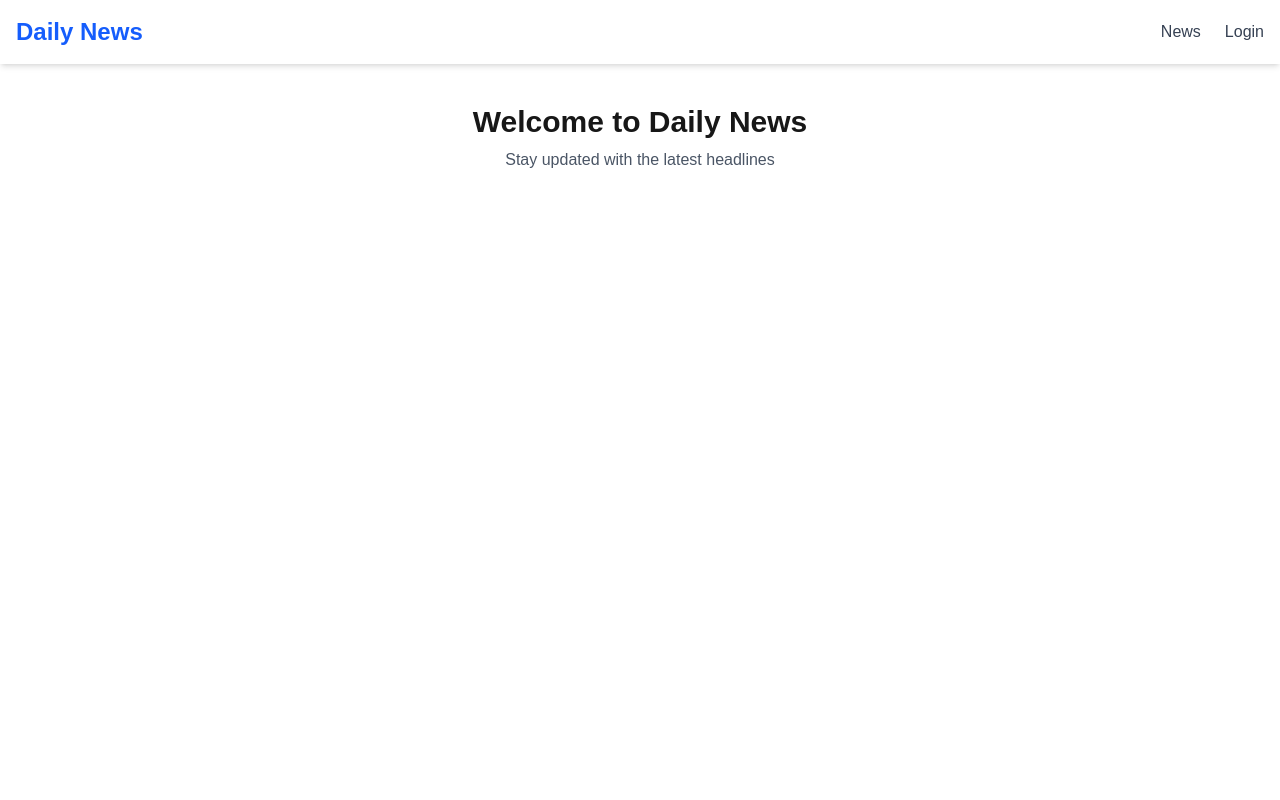
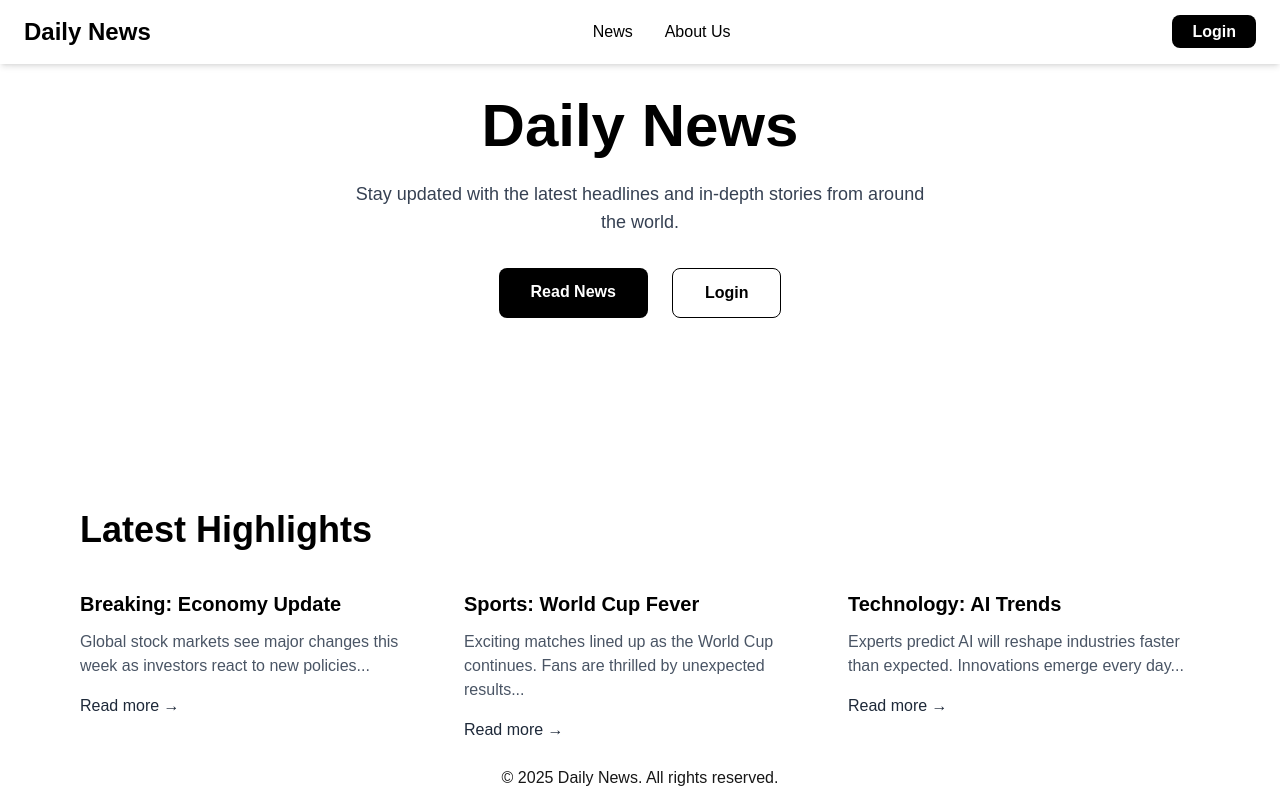
Before and after one commit to touhidtamim/Daily-News, a Next.js app: page / in a window 1280 px wide. Shown: the top 800 px of the page. Built offline with nearby package versions, Linux system fonts and the light colour scheme.

Commit message:
updated navbar

```diff
--- a/src/app/page.js
+++ b/src/app/page.js
@@ -1,12 +1,87 @@
+import Link from "next/link";
+
 export default function Home() {
   return (
-    <main className="min-h-screen flex flex-col">
-      <h1 className="text-3xl font-bold text-center mt-10">
-        Welcome to Daily News
-      </h1>
-      <p className="text-center mt-2 text-gray-600">
-        Stay updated with the latest headlines
-      </p>
-    </main>
+    <div className="space-y-24">
+      {/* Hero Section */}
+      <section className="text-center py-24">
+        <h1 className="text-6xl font-bold text-black">Daily News</h1>
+        <p className="mt-6 text-lg text-gray-700 max-w-xl mx-auto">
+          Stay updated with the latest headlines and in-depth stories from
+          around the world.
+        </p>
+        <div className="mt-8 flex justify-center gap-6">
+          <Link
+            href="/news"
+            className="px-8 py-3 bg-black text-white font-semibold rounded-lg hover:bg-gray-800 transition"
+          >
+            Read News
+          </Link>
+          <Link
+            href="/login"
+            className="px-8 py-3 border border-black text-black font-semibold rounded-lg hover:bg-gray-100 transition"
+          >
+            Login
+          </Link>
+        </div>
+      </section>
+
+      {/* Highlights Section */}
+      <section className="max-w-6xl mx-auto px-4">
+        <h2 className="text-4xl font-semibold mb-10 text-black">
+          Latest Highlights
+        </h2>
+        <div className="grid md:grid-cols-3 gap-8">
+          {/* Sample news cards */}
+          <div className="card hover:shadow-lg transition">
+            <h3 className="font-bold text-xl text-black">
+              Breaking: Economy Update
+            </h3>
+            <p className="text-gray-600 mt-3">
+              Global stock markets see major changes this week as investors
+              react to new policies...
+            </p>
+            <Link
+              href="/news/1"
+              className="mt-4 inline-block text-gray-800 font-medium hover:underline"
+            >
+              Read more →
+            </Link>
+          </div>
+
+          <div className="card hover:shadow-lg transition">
+            <h3 className="font-bold text-xl text-black">
+              Sports: World Cup Fever
+            </h3>
+            <p className="text-gray-600 mt-3">
+              Exciting matches lined up as the World Cup continues. Fans are
+              thrilled by unexpected results...
+            </p>
+            <Link
+              href="/news/2"
+              className="mt-4 inline-block text-gray-800 font-medium hover:underline"
+            >
+              Read more →
+            </Link>
+          </div>
+
+          <div className="card hover:shadow-lg transition">
+            <h3 className="font-bold text-xl text-black">
+              Technology: AI Trends
+            </h3>
+            <p className="text-gray-600 mt-3">
+              Experts predict AI will reshape industries faster than expected.
+              Innovations emerge every day...
+            </p>
+            <Link
+              href="/news/3"
+              className="mt-4 inline-block text-gray-800 font-medium hover:underline"
+            >
+              Read more →
+            </Link>
+          </div>
+        </div>
+      </section>
+    </div>
   );
 }
--- a/src/components/Footer.js
+++ b/src/components/Footer.js
@@ -1,9 +1,7 @@
 export default function Footer() {
   return (
-    <footer className="bg-gray-100 text-center py-6 mt-10">
-      <p className="text-gray-600">
-        © {new Date().getFullYear()} Daily News. All rights reserved.
-      </p>
+    <footer className="footer py-6 text-center">
+      <p>© {new Date().getFullYear()} Daily News. All rights reserved.</p>
     </footer>
   );
 }
--- a/src/components/Navbar.js
+++ b/src/components/Navbar.js
@@ -1,21 +1,114 @@
+"use client";
+
 import Link from "next/link";
+import { usePathname } from "next/navigation";
+import { useState } from "react";
 
 export default function Navbar() {
+  const pathname = usePathname(); // for active link
+  const [menuOpen, setMenuOpen] = useState(false);
+
+  const links = [
+    { name: "News", href: "/news" },
+    { name: "About Us", href: "/about" },
+  ];
+
   return (
-    <nav className="bg-white shadow-md py-4">
-      <div className="container mx-auto flex justify-between items-center px-4">
-        <Link href="/" className="text-2xl font-bold text-blue-600">
+    <header className="fixed top-0 left-0 w-full bg-white shadow-md z-50">
+      <nav className="container mx-auto flex justify-between items-center px-6 py-4">
+        {/* Left: Site Name */}
+        <Link href="/" className="text-2xl font-bold text-black">
           Daily News
         </Link>
-        <div className="space-x-6">
-          <Link href="/news" className="text-gray-700 hover:text-blue-600">
-            News
-          </Link>
-          <Link href="/login" className="text-gray-700 hover:text-blue-600">
+
+        {/* Center: Links (hidden on mobile) */}
+        <ul className="hidden md:flex space-x-8">
+          {links.map((link) => (
+            <li key={link.href}>
+              <Link
+                href={link.href}
+                className={`font-medium text-black hover:text-gray-700 transition ${
+                  pathname === link.href ? "underline underline-offset-4" : ""
+                }`}
+              >
+                {link.name}
+              </Link>
+            </li>
+          ))}
+        </ul>
+
+        {/* Right: Login Button */}
+        <div className="hidden md:block">
+          <Link
+            href="/login"
+            className="px-5 py-2 bg-black text-white rounded-lg font-semibold hover:bg-gray-800 transition"
+          >
             Login
           </Link>
         </div>
-      </div>
-    </nav>
+
+        {/* Mobile Hamburger */}
+        <div className="md:hidden flex items-center">
+          <button
+            onClick={() => setMenuOpen(!menuOpen)}
+            className="focus:outline-none"
+          >
+            <svg
+              className="w-6 h-6 text-black"
+              fill="none"
+              stroke="currentColor"
+              viewBox="0 0 24 24"
+              xmlns="http://www.w3.org/2000/svg"
+            >
+              {menuOpen ? (
+                <path
+                  strokeLinecap="round"
+                  strokeLinejoin="round"
+                  strokeWidth="2"
+                  d="M6 18L18 6M6 6l12 12"
+                ></path>
+              ) : (
+                <path
+                  strokeLinecap="round"
+                  strokeLinejoin="round"
+                  strokeWidth="2"
+                  d="M4 6h16M4 12h16M4 18h16"
+                ></path>
+              )}
+            </svg>
+          </button>
+        </div>
+      </nav>
+
+      {/* Mobile Menu */}
+      {menuOpen && (
+        <div className="md:hidden bg-white shadow-md">
+          <ul className="flex flex-col space-y-4 px-6 py-4">
+            {links.map((link) => (
+              <li key={link.href}>
+                <Link
+                  href={link.href}
+                  className={`block font-medium text-black hover:text-gray-700 transition ${
+                    pathname === link.href ? "underline underline-offset-4" : ""
+                  }`}
+                  onClick={() => setMenuOpen(false)}
+                >
+                  {link.name}
+                </Link>
+              </li>
+            ))}
+            <li>
+              <Link
+                href="/login"
+                className="block px-5 py-2 bg-black text-white rounded-lg font-semibold hover:bg-gray-800 transition"
+                onClick={() => setMenuOpen(false)}
+              >
+                Login
+              </Link>
+            </li>
+          </ul>
+        </div>
+      )}
+    </header>
   );
 }
```
Also changed, not shown: src/about/page.js (added).
